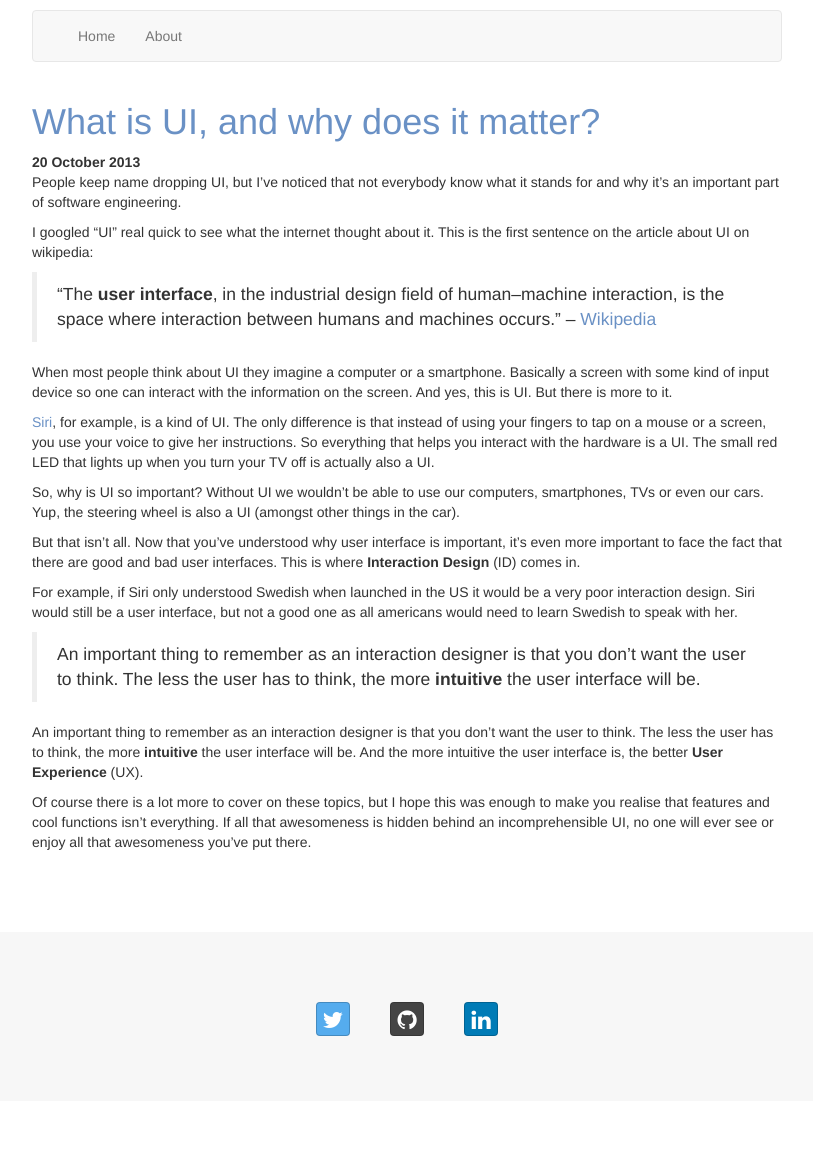
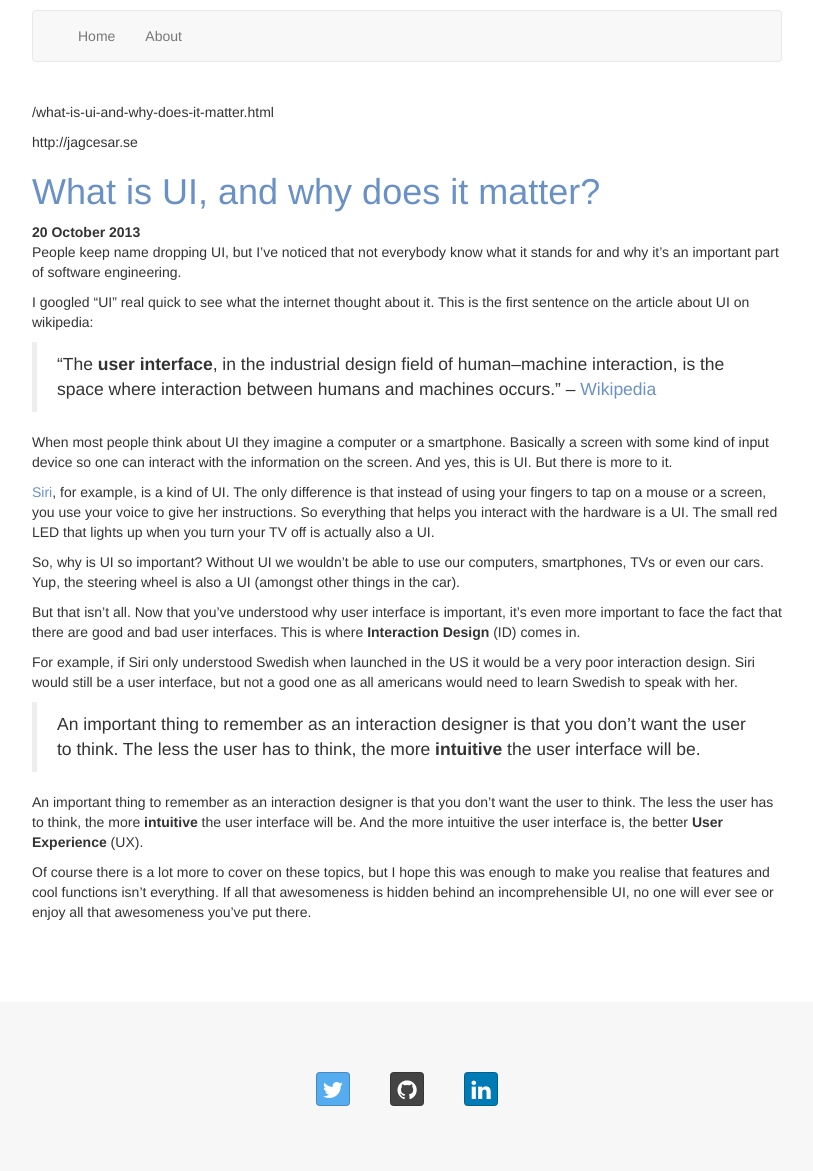
Before and after one commit to JagCesar/jagcesar.github.io, a Jekyll site: the page built from _posts/2013-10-20-what-is-ui-and-why-does-it-matter.md, in a window 1280 px wide. Shown: the whole page, without its empty margins (233-1046 px from the left). Built offline with Jekyll 4.4.1, drawn with Linux system fonts in a browser that asks for light colours; nearby versions of some CDN libraries; before the commit the page ends 1101 px from its top, so only the background shows below that.

```diff
--- a/_includes/header.html
+++ b/_includes/header.html
@@ -82,3 +82,5 @@
           </div>
 				</div>
 			</nav>
+      <p>{{ page.url }}</p>
+      <p>{{ site.baseurl }}</p>
```
